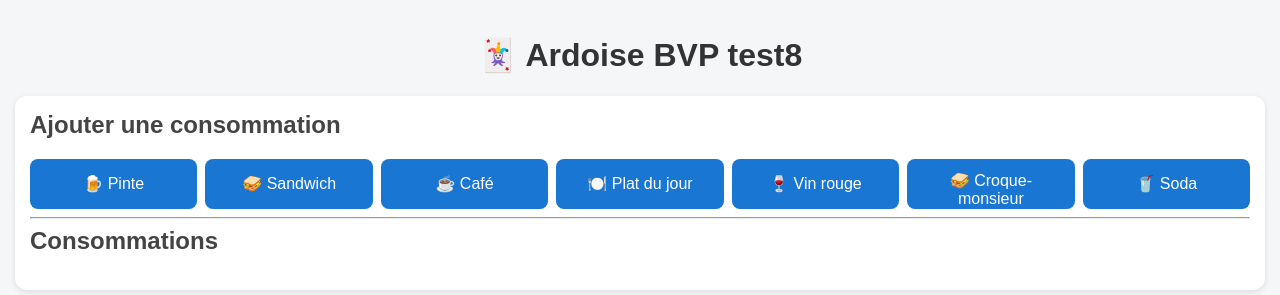
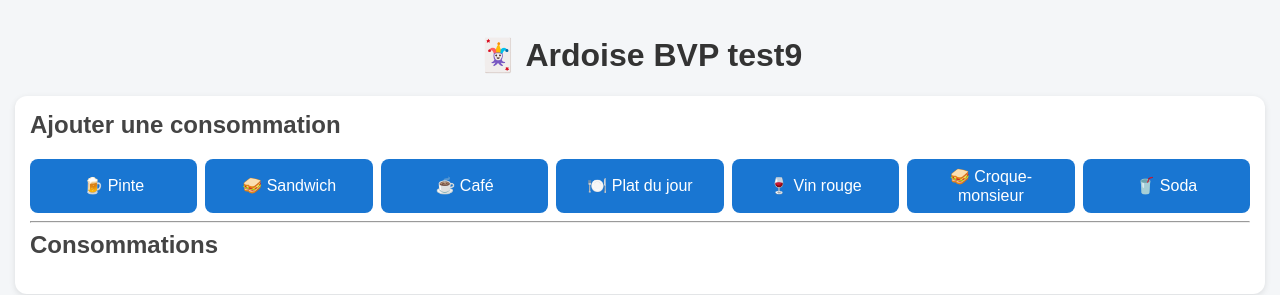
Before and after one commit to cgerberide-blip/ArdoiseBVP, a plain HTML site: page index.html in a window 1280 px wide. Shown: the top 295 px of the page. Drawn offline with Linux system fonts and the light colour scheme.

Commit message:
Update index.html

```diff
--- a/index.html
+++ b/index.html
@@ -1,10 +1,12 @@
 <!DOCTYPE html>
 <html lang="fr">
-<link rel="manifest" href="manifest.json">
+
 <head>
     <meta charset="UTF-8">
     <meta name="viewport" content="width=device-width, initial-scale=1.0">
     <title>Ardoise BVP</title>
+
+    <link rel="manifest" href="manifest.json">
 
     <style>
 
@@ -48,21 +50,7 @@
             font-size: 16px;
         }
 
-        #zoneProduits button {
-
-            background-color: #1976d2;
-
-            color: white;
-
-            height: 50px;
-
-            width: 100%;
-
-            margin: 0;
-        }
-
         #zoneProduits {
-
             display: grid;
 
             grid-template-columns:
@@ -72,6 +60,27 @@
                 );
 
             gap: 8px;
+            align-items: stretch;
+        }
+
+        #zoneProduits button {
+            background-color: #1976d2;
+            color: white;
+
+            width: 100%;
+            height: 100%;
+            min-height: 54px;
+            margin: 0;
+            padding: 8px 10px;
+
+            display: flex;
+            align-items: center;
+            justify-content: center;
+
+            text-align: center;
+            line-height: 1.2;
+            white-space: normal;
+            overflow-wrap: anywhere;
         }
 
         #zoneProduits button:hover {
@@ -243,7 +252,7 @@
 
 <body>
 
-    <h1>🃏 Ardoise BVP test8</h1>
+    <h1>🃏 Ardoise BVP test9</h1>
 
     <div id="navigation">
 
```
